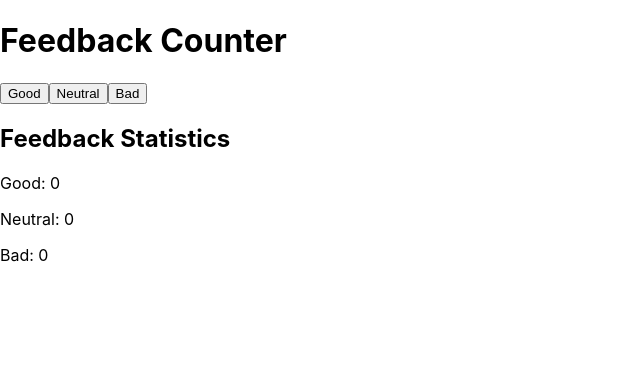
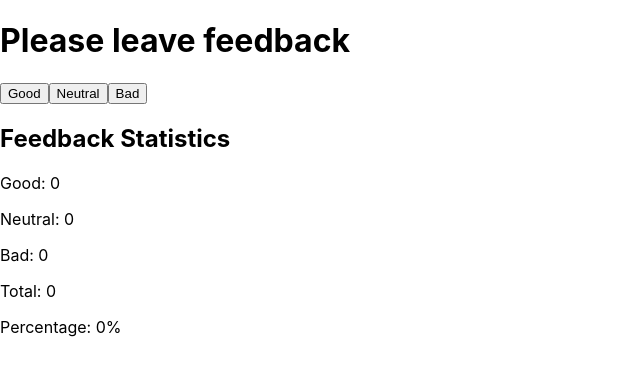
Before and after one commit to EuJinnLucaShow/goit-react-hw-02-feedback, a React (Create React App) app: page / in a window 1280 px wide. Shown: the top 376 px of the page, without its empty margins (0-640 px from the left). Built offline with nearby package versions, Linux system fonts and the light colour scheme.

Commit message:
Update Counter.jsx

```diff
--- a/src/components/Counter/Counter.jsx
+++ b/src/components/Counter/Counter.jsx
@@ -4,19 +4,23 @@ function Counter() {
   const [state, setState] = useState({
     good: 0,
     neutral: 0,
-    bad: 0
+    bad: 0,
+    total: 0,
+    percentage: 0
   });
 
   const handleFeedback = (type) => {
     setState((prevState) => ({
       ...prevState,
-      [type]: prevState[type] + 1
+      [type]: prevState[type] + 1,
+      total: prevState.total + 1,
+      percentage: Math.round((prevState.good / prevState.total) * 100)
     }));
   };
 
   return (
     <div>
-      <h1>Feedback Counter</h1>
+      <h1>Please leave feedback</h1>
       <button onClick={() => handleFeedback('good')}>Good</button>
       <button onClick={() => handleFeedback('neutral')}>Neutral</button>
       <button onClick={() => handleFeedback('bad')}>Bad</button>
@@ -25,6 +29,8 @@ function Counter() {
         <p>Good: {state.good}</p>
         <p>Neutral: {state.neutral}</p>
         <p>Bad: {state.bad}</p>
+        <p>Total: {state.total}</p>
+        <p>Percentage: {state.percentage}%</p>
       </div>
     </div>
   );
```
